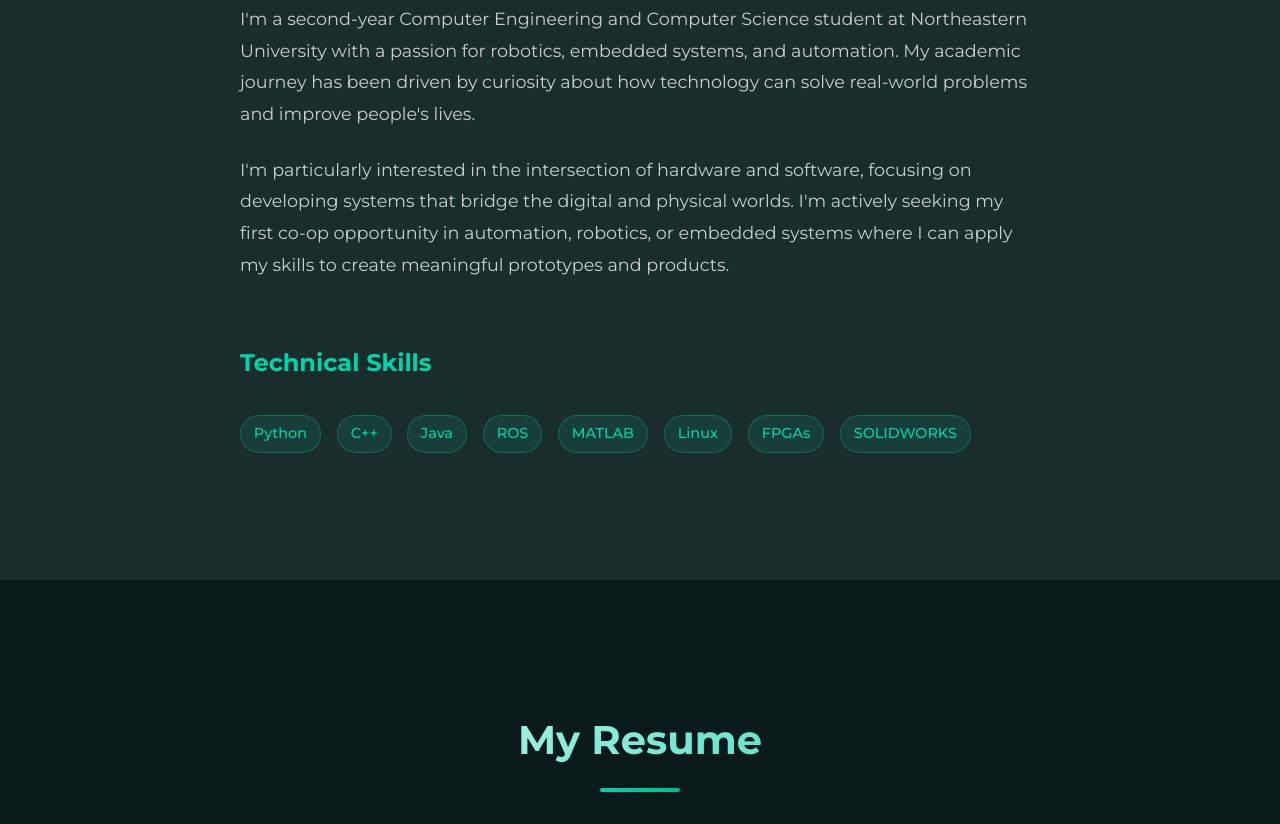
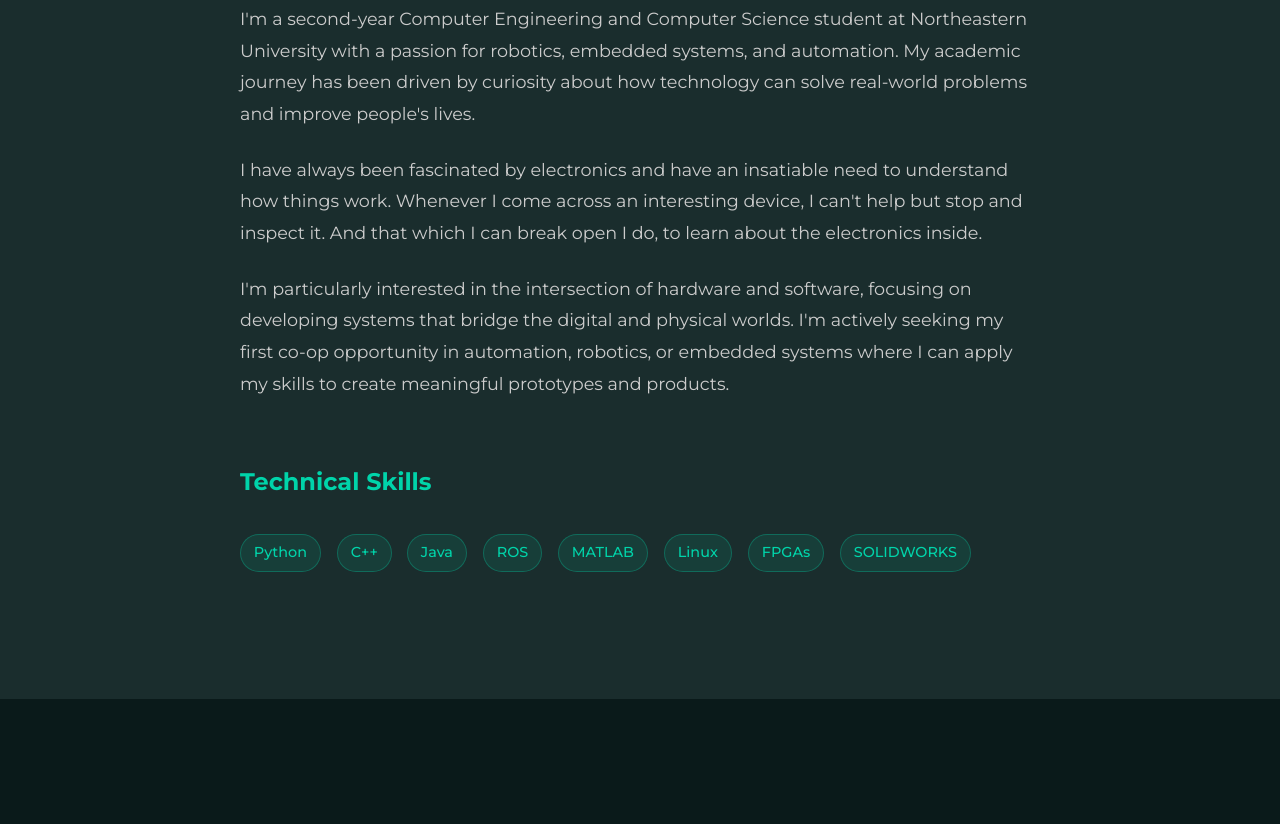
Before and after one commit to kkdraganov/kkdraganov.github.io, a plain HTML site: page index.html in a window 1280 px wide. Shown: the part 1089-1913 px from the top of the page. Drawn offline with Linux system fonts and the light colour scheme.

Commit message:
Update about me

```diff
--- a/index.html
+++ b/index.html
@@ -85,6 +85,10 @@
                         with a passion for robotics, embedded systems, and automation. My academic journey has been
                         driven by curiosity about how technology can solve real-world problems and improve people's lives.
                     </p>
+                    <p>
+                        I have always been fascinated by electronics and have an insatiable need to understand how things work.
+                        Whenever I come across an interesting device, I can't help but stop and inspect it. And that which I
+                        can break open I do, to learn about the electronics inside.
                     <p>
                         I'm particularly interested in the intersection of hardware and software, focusing on developing
                         systems that bridge the digital and physical worlds. I'm actively seeking my first co-op
```
